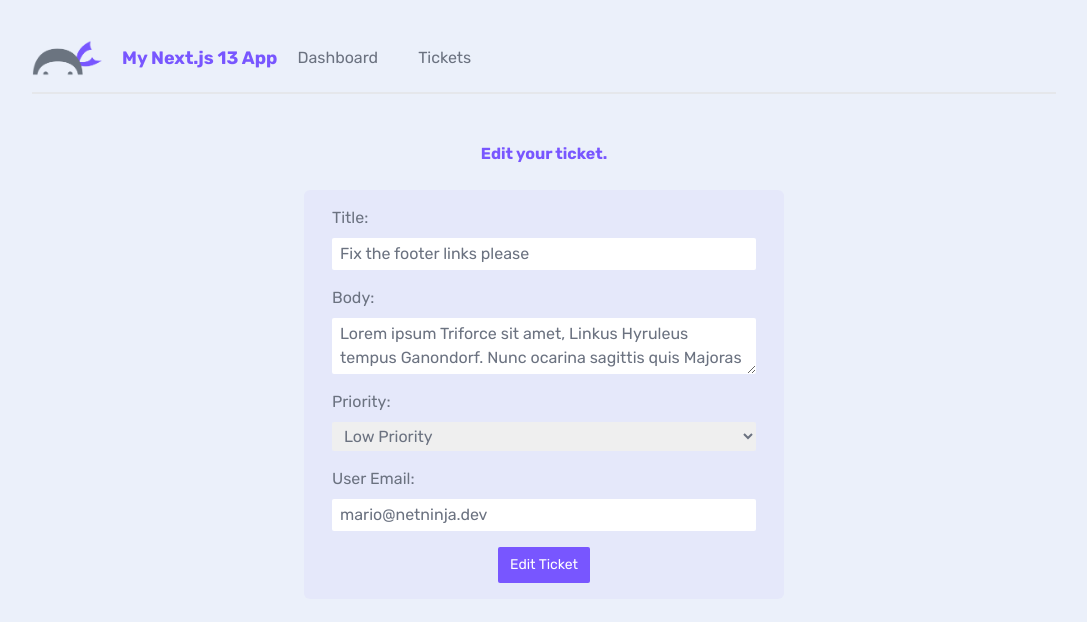
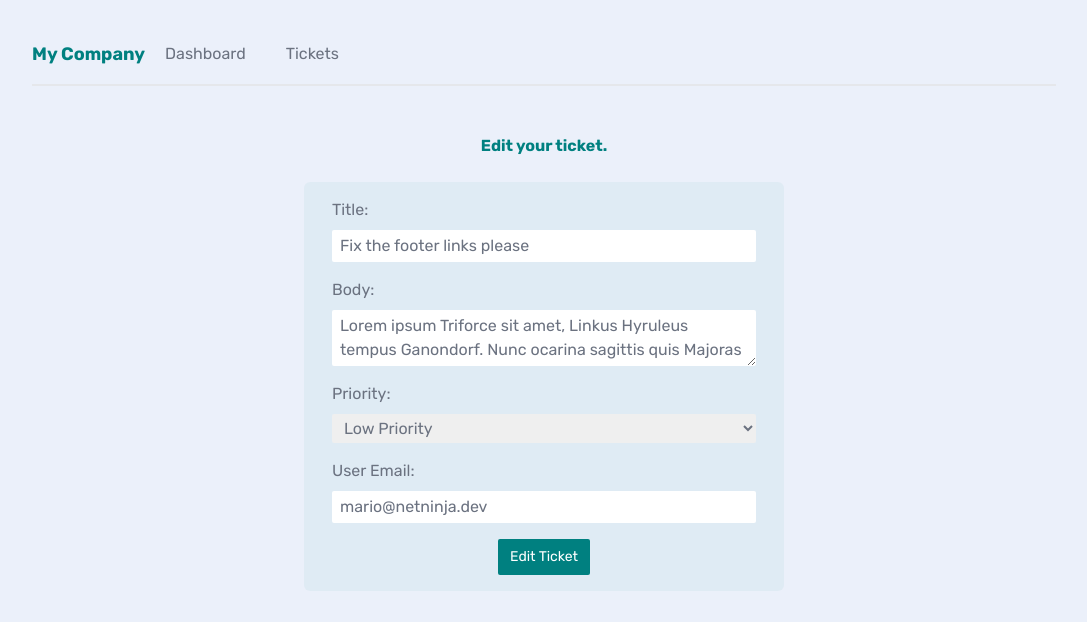
Before and after one commit to jcm802/tickets, a Next.js app: page /tickets/1/edit in a window 1280 px wide. Shown: the top 622 px of the page, without its empty margins (96-1183 px from the left). Built offline with nearby package versions, Linux system fonts and the light colour scheme; data requests are answered from the project's data file.

Commit message:
Changed name of website
Amended urls

```diff
--- a/db.json
+++ b/db.json
@@ -5,21 +5,21 @@
       "title": "Fix the footer links please",
       "body": "Lorem ipsum Triforce sit amet, Linkus Hyruleus tempus Ganondorf. Nunc ocarina sagittis quis Majoras Mask. Nulla in metus arcu. Suspendisse potenti. In vel mauris varius, consectetur Zora ipsum eget, Master Sword porttitor urna. Fusce elementum urna elit, eget eleifend velit consectetur eget. Integer vel lobortis ipsum, vitae auctor Ocarina of Time. Donec sed urna dapibus, interdum magna a, eleifend magna. Curabitur tincidunt enim a neque volutpat. Phasellus auctor magna vel nunc pretium, ut volutpat justo tristique. Pellentesque cursus convallis mauris, in tempus enim tincidunt vitae.",
       "priority": "low",
-      "user_email": "mario@netninja.dev"
+      "userEmail": "mario@netninja.dev"
     },
     {
       "id": "2",
       "title": "Add in a new stylesheet",
       "body": "Lorem ipsum Triforce sit amet, Linkus Hyruleus tempus Ganondorf. Nunc ocarina sagittis quis Majoras Mask. Nulla in metus arcu. Suspendisse potenti. In vel mauris varius, consectetur Zora ipsum eget, Master Sword porttitor urna. Fusce elementum urna elit, eget eleifend velit consectetur eget. Integer vel lobortis ipsum, vitae auctor Ocarina of Time. Donec sed urna dapibus, interdum magna a, eleifend magna. Curabitur tincidunt enim a neque volutpat. Phasellus auctor magna vel nunc pretium, ut volutpat justo tristique. Pellentesque cursus convallis mauris, in tempus enim tincidunt vitae.",
       "priority": "medium",
-      "user_email": "mario@netninja.dev"
+      "userEmail": "mario@netninja.dev"
     },
     {
       "id": "3",
       "title": "Fix the footer links",
       "body": "Lorem ipsum Triforce sit amet, Linkus Hyruleus tempus Ganondorf. Nunc ocarina sagittis quis Majoras Mask. Nulla in metus arcu. Suspendisse potenti. In vel mauris varius, consectetur Zora ipsum eget, Master Sword porttitor urna. Fusce elementum urna elit, eget eleifend velit consectetur eget. Integer vel lobortis ipsum, vitae auctor Ocarina of Time. Donec sed urna dapibus, interdum magna a, eleifend magna. Curabitur tincidunt enim a neque volutpat. Phasellus auctor magna vel nunc pretium, ut volutpat justo tristique. Pellentesque cursus convallis mauris, in tempus enim tincidunt vitae.",
       "priority": "high",
-      "user_email": "peach@netninja.dev"
+      "userEmail": "peach@netninja.dev"
     }
   ]
 }
--- a/src/app/api.ts
+++ b/src/app/api.ts
@@ -1,21 +1,25 @@
 import { Ticket } from "./types/tickets";
 
+const baseUrl = 'http://localhost:4000';
 
 export const getTickets = async (): Promise<Array<Ticket>> => {
-    await new Promise(resolve => setTimeout(resolve, 3000));
-
-    const res = await fetch(`${process.env.API_URL}/tickets`, { cache: 'no-store' });
+    // await new Promise(resolve => setTimeout(resolve, 3000));
+    const res = await fetch(`${baseUrl}/tickets`, {
+        next: {
+            revalidate: 0
+        }
+    });
     return res.json();
 }
 
 export const getTicketById = async (id: string): Promise<Ticket> => {
-    const res = await fetch(`${process.env.API_URL}/tickets/${id}`, { cache: 'no-store' });
+    const res = await fetch(`${baseUrl}/tickets/${id}`, { cache: 'no-store' });
     const ticket = await res.json();
     return ticket;
 }
 
 export const updateTicket = async (ticket: Ticket, id: string): Promise<Ticket> => {
-    const res = await fetch(`${process.env.API_URL}/tickets/${id}`, {
+    const res = await fetch(`${baseUrl}/tickets/${id}`, {
         method: 'PUT',
         headers: {
             'Content-Type': 'application/json'
@@ -27,7 +31,7 @@ export const updateTicket = async (ticket: Ticket, id: string): Promise<Ticket>
 }
 
 export const deleteTicket = async (id: string): Promise<void> => {
-    await fetch(`${process.env.API_URL}/tickets/${id}`, {
+    await fetch(`${baseUrl}/tickets/${id}`, {
         method: 'DELETE',
     })
 }
--- a/src/app/components/Navbar.tsx
+++ b/src/app/components/Navbar.tsx
@@ -6,15 +6,15 @@ import Logo from './dojo.png'
 export default function Navbar(): JSX.Element {
   return (
     <nav>
-        <Image
+        {/* <Image
             src={Logo}
             alt='Dojo Helpdesk Logo'
             width={70}
-            quality={100}
-            // This placeholder shows when the image is loading
-            placeholder='blur'
-        />
-        <h1>My Next.js 13 App</h1>
+            quality={100} */}
+            {/* // This placeholder shows when the image is loading
+        //     placeholder='blur'
+        // /> */}
+        <h1>My Company</h1>
         <Link href="/">Dashboard</Link>
         <br />
         <Link href="/tickets">Tickets</Link>
--- a/src/app/tickets/TicketList.tsx
+++ b/src/app/tickets/TicketList.tsx
@@ -54,7 +54,7 @@ export default function TicketList({ tickets }: ITicketListProps) {
             >
                 <div className="flex">
                     <h3>{ticket.title}</h3>
-                    <Link href={`/tickets/${ticket.id}/edit`}><HiOutlinePencil cursor="pointer" size={20} className="mx-3" /></Link>
+                    <Link href={`/tickets/${ticket.id}/edit`} className={'hover:sky-700'}><HiOutlinePencil cursor="pointer" size={20} className="mx-3" /></Link>
                     <HiOutlineTrash onClick={() => handleDeleteTodo(ticket.id)} cursor="pointer" size={20} className="mx-1" />
                 </div>
                 <Link href={`/tickets/${ticket.id}`}>
--- a/src/app/tickets/[id]/edit/EditForm.tsx
+++ b/src/app/tickets/[id]/edit/EditForm.tsx
@@ -3,7 +3,7 @@
 import React, { useEffect, useState } from 'react';
 import { useRouter } from 'next/navigation';
 import { useForm, SubmitHandler, Controller } from 'react-hook-form';
-import { Params, Ticket } from '@/app/types/tickets';
+import { Ticket } from '@/app/types/tickets';
 import { updateTicket } from '@/app/api';
 
 interface EditFormProps {
@@ -23,33 +23,34 @@ export default function EditForm({ ticket }: EditFormProps): JSX.Element {
             title: ticket?.title,
             body: ticket?.body,
             priority: ticket?.priority,
-            user_email: ticket?.user_email,
+            userEmail: ticket?.userEmail,
         }
       });
 
-    const createNewTicket = async (data: Ticket): Promise<void> => {
+    const editTicket = async (data: Ticket): Promise<void> => {
       const res = await updateTicket({
         id: data.id,
         title: data.title,
         body: data.body,
         priority: data.priority,
-        user_email: data.user_email,
+        userEmail: data.userEmail,
       }, ticket.id);
       if (!(res instanceof Error)) {
+        router.refresh();
         router.push('/tickets');
       }
     }
 
     const onSubmit: SubmitHandler<Ticket> = async (data): Promise<void> => {
         setIsLoading(true);
-        await createNewTicket(data);
+        await editTicket(data);
       };
 
       useEffect(() => {
         setValue('title', ticket?.title);
         setValue('body', ticket?.body);
         setValue('priority', ticket?.priority);
-        setValue('user_email', ticket?.user_email);
+        setValue('userEmail', ticket?.userEmail);
       }, [ticket, setValue]);
 
     return (
@@ -112,7 +113,7 @@ export default function EditForm({ ticket }: EditFormProps): JSX.Element {
         <label>
           <span>User Email:</span>
           <Controller
-            name="user_email"
+            name="userEmail"
             control={control}
             rules={{
                 required: 'This field is required.',
--- a/src/app/tickets/[id]/page.tsx
+++ b/src/app/tickets/[id]/page.tsx
@@ -54,7 +54,7 @@ export default async function TicketDetails({ params }: Params): Promise<JSX.Ele
         </nav>
         <div className="card">
             <h3>{ticket.title}</h3>
-            <small>Created by {ticket.user_email}</small>
+            <small>Created by {ticket.userEmail}</small>
             <p>{ticket.body}</p>
             <div className={`pill ${ticket.priority}`}>
                     {ticket.priority} priority
--- a/src/app/tickets/create/CreateFormRHF.tsx
+++ b/src/app/tickets/create/CreateFormRHF.tsx
@@ -17,7 +17,7 @@ export default function CreateFormRHF(): JSX.Element {
             title: '',
             body: '',
             priority: '',
-            user_email: '',
+            userEmail: '',
         }
       });
 
@@ -29,7 +29,7 @@ export default function CreateFormRHF(): JSX.Element {
                 title: data.title,
                 body: data.body,
                 priority: data.priority,
-                user_email: data.user_email,
+                userEmail: data.userEmail,
             })
     });
 
@@ -105,7 +105,7 @@ export default function CreateFormRHF(): JSX.Element {
         <label>
           <span>User Email:</span>
           <Controller
-            name="user_email"
+            name="userEmail"
             control={control}
             rules={{
                 required: 'This field is required.',
--- a/src/app/types/tickets.tsx
+++ b/src/app/types/tickets.tsx
@@ -3,7 +3,7 @@ export interface Ticket {
     title: string,
     body: string,
     priority: string,
-    user_email: string,
+    userEmail: string,
 }
 
 export interface Params {
--- a/tailwind.config.js
+++ b/tailwind.config.js
@@ -8,7 +8,7 @@ module.exports = {
   theme: {
     extend: {
       colors: {
-        primary: '#7856ff'
+        primary: '#008080'
       }
     },
   },
```
